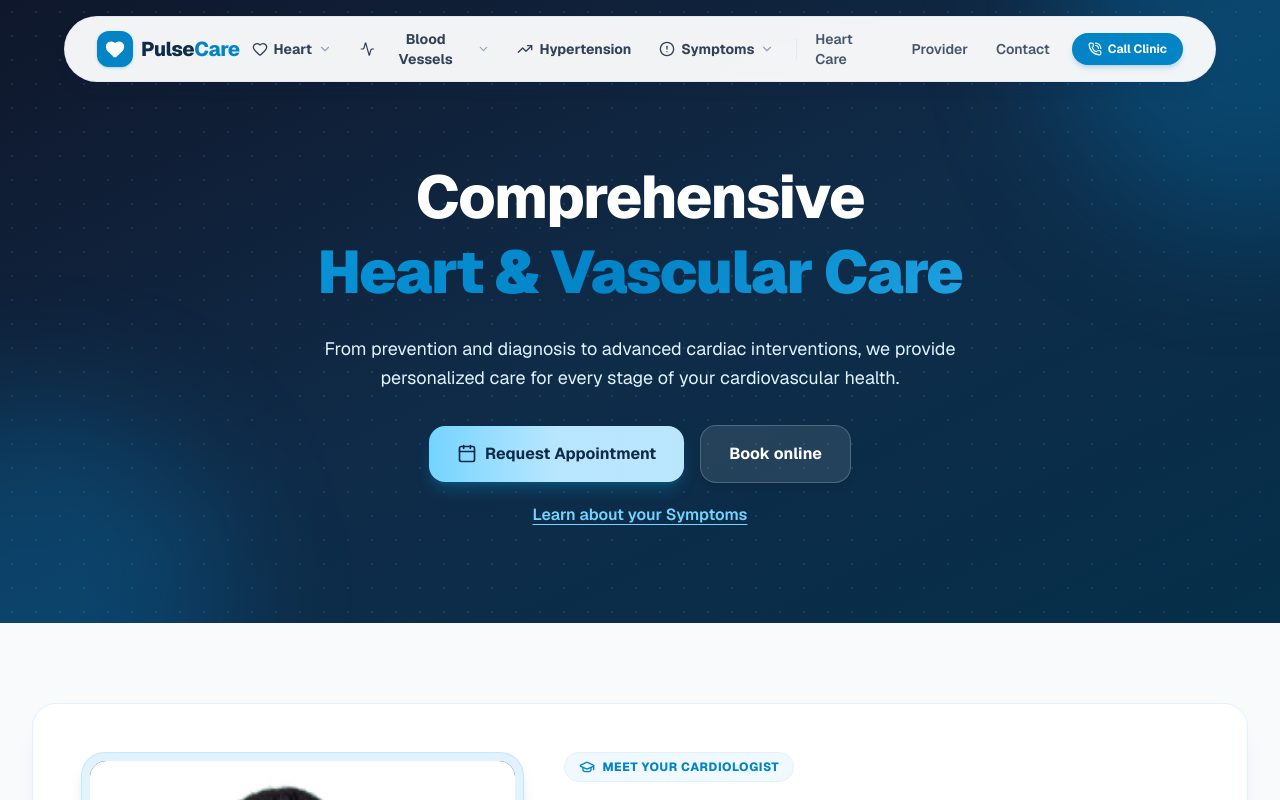
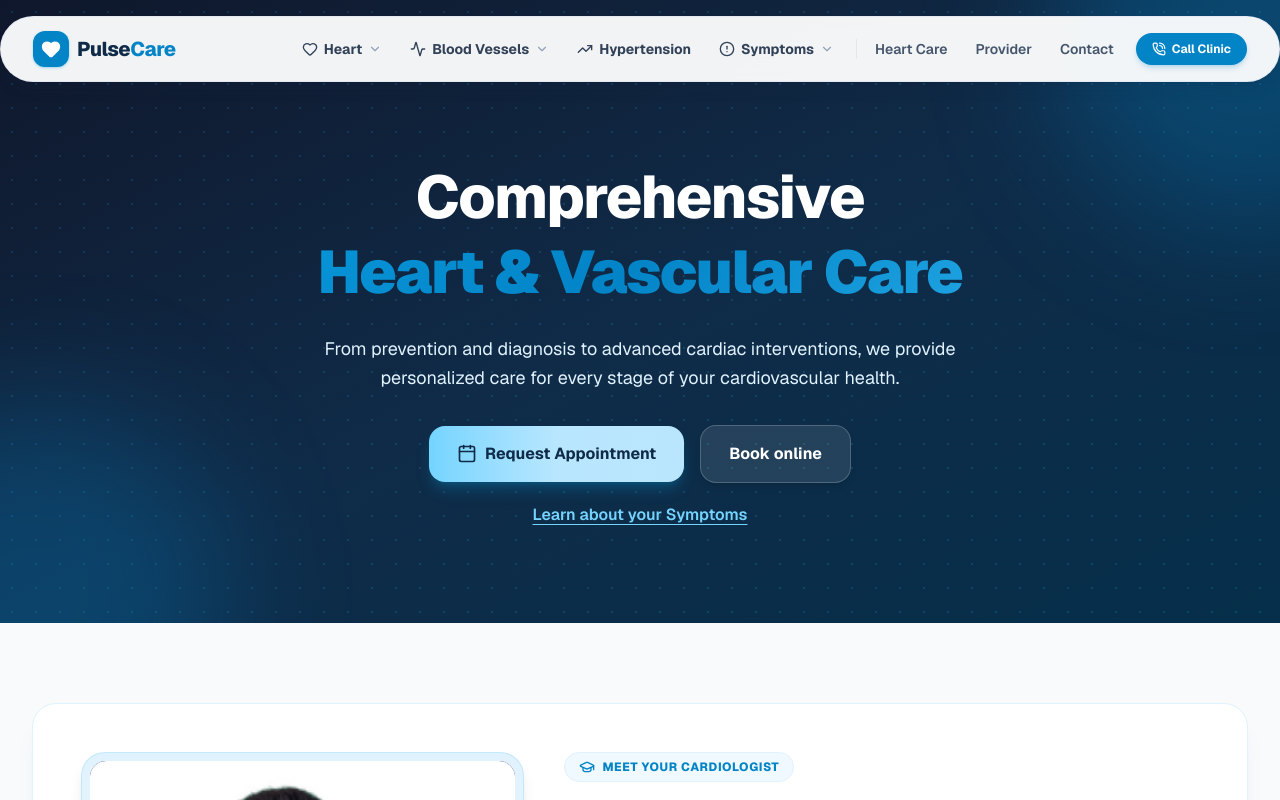
Before and after one commit to DynamicDOMinator/medical, a Next.js app: page / in a window 1280 px wide. Shown: the top 800 px of the page. Built offline with nearby package versions, Linux system fonts and the light colour scheme.

Commit message:
cdsaaccsdd

```diff
--- a/src/components/Navbar.jsx
+++ b/src/components/Navbar.jsx
@@ -245,7 +245,7 @@ export default function Navbar() {
 
   return (
     <nav className="fixed top-0 left-0 right-0 z-50 pointer-events-none">
-      <div className="max-w-6xl mt-3 sm:mt-4 rounded-full bg-white/95 backdrop-blur-md border border-slate-200/80 shadow-lg shadow-blue-950/10 mx-auto px-4 sm:px-6 lg:px-8 pointer-events-auto">
+      <div className="max-w-7xl mt-3 sm:mt-4 rounded-full bg-white/95 backdrop-blur-md border border-slate-200/80 shadow-lg shadow-blue-950/10 mx-auto px-4 sm:px-6 lg:px-8 pointer-events-auto">
         <div className="flex justify-between h-16 items-center">
           {/* Logo */}
           <Link
```
